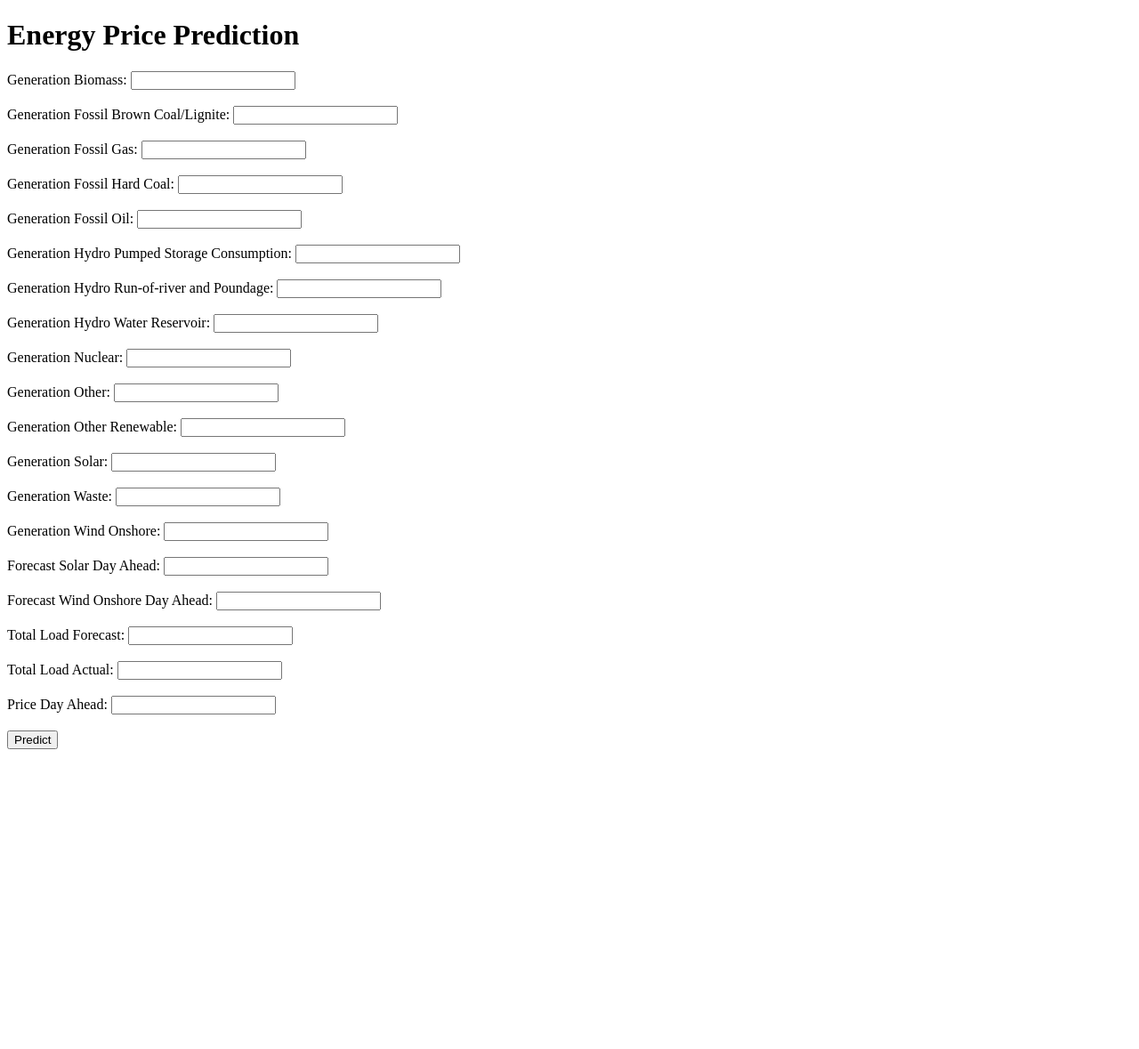
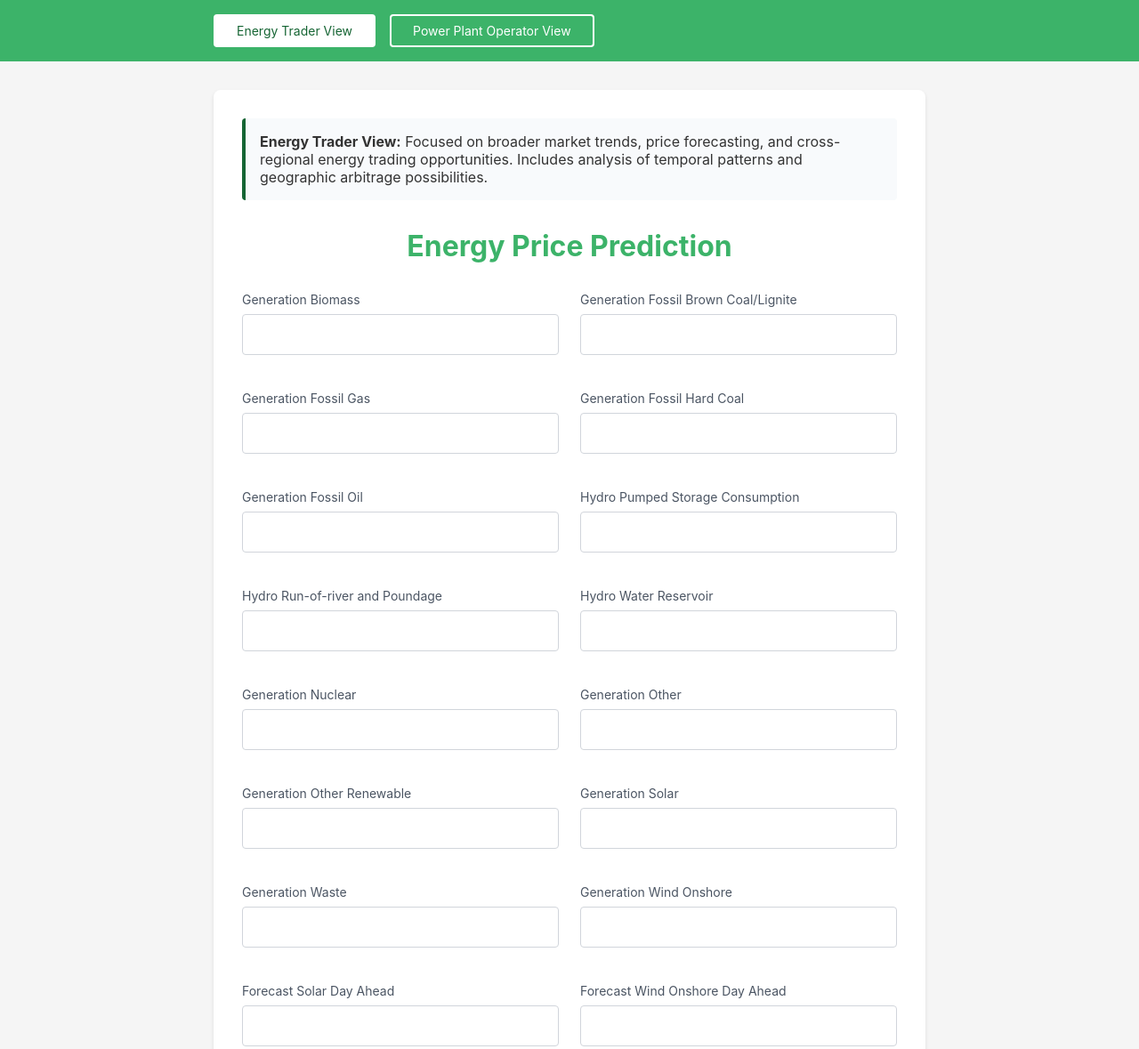
Before and after one commit to kshiraas000/energyHack, a plain HTML site: page frontend/index.html in a window 1280 px wide. Shown: the top 1179 px of the page at 89% size. Before the commit the page ends 850 px from the top, so only its background shows below. Drawn offline with nearby package versions, Linux system fonts and the light colour scheme.

Commit message:
Add role selector navigation and update UI

```diff
--- a/frontend/index.html
+++ b/frontend/index.html
@@ -4,73 +4,143 @@
     <meta charset="UTF-8">
     <meta name="viewport" content="width=device-width, initial-scale=1.0">
     <title>Energy Price Prediction</title>
+    <link rel="stylesheet" href="style.css">
     <script src="https://code.jquery.com/jquery-3.6.0.min.js"></script>
 </head>
 <body>
-    <h1>Energy Price Prediction</h1>
-    <form id="prediction-form">
-        <label for="generation_biomass">Generation Biomass:</label>
-        <input type="number" id="generation_biomass" name="generation biomass" required><br><br>
+    <div class="nav-container">
+        <div class="role-selector">
+            <button class="role-btn active" data-role="trader">Energy Trader View</button>
+            <button class="role-btn" data-role="operator">Power Plant Operator View</button>
+        </div>
+    </div>
 
-        <label for="generation_fossil_brown_coal">Generation Fossil Brown Coal/Lignite:</label>
-        <input type="number" id="generation_fossil_brown_coal" name="generation fossil brown coal/lignite" required><br><br>
+    <div class="container">
+        <div class="role-description" id="role-description">
+            <strong>Energy Trader View:</strong> Focused on broader market trends, price forecasting, and cross-regional energy trading opportunities. Includes analysis of temporal patterns and geographic arbitrage possibilities.
+        </div>
 
-        <label for="generation_fossil_gas">Generation Fossil Gas:</label>
-        <input type="number" id="generation_fossil_gas" name="generation fossil gas" required><br><br>
+        <h1>Energy Price Prediction</h1>
+        <form id="prediction-form">
+            <div class="form-grid">
+                <div class="form-group">
+                    <label for="generation_biomass">Generation Biomass</label>
+                    <input type="number" id="generation_biomass" name="generation biomass" required>
+                </div>
 
-        <label for="generation_fossil_hard_coal">Generation Fossil Hard Coal:</label>
-        <input type="number" id="generation_fossil_hard_coal" name="generation fossil hard coal" required><br><br>
+                <div class="form-group">
+                    <label for="generation_fossil_brown_coal">Generation Fossil Brown Coal/Lignite</label>
+                    <input type="number" id="generation_fossil_brown_coal" name="generation fossil brown coal/lignite" required>
+                </div>
 
-        <label for="generation_fossil_oil">Generation Fossil Oil:</label>
-        <input type="number" id="generation_fossil_oil" name="generation fossil oil" required><br><br>
+                <div class="form-group">
+                    <label for="generation_fossil_gas">Generation Fossil Gas</label>
+                    <input type="number" id="generation_fossil_gas" name="generation fossil gas" required>
+                </div>
 
-        <label for="generation_hydro_pumped_storage_consumption">Generation Hydro Pumped Storage Consumption:</label>
-        <input type="number" id="generation_hydro_pumped_storage_consumption" name="generation hydro pumped storage consumption" required><br><br>
+                <div class="form-group">
+                    <label for="generation_fossil_hard_coal">Generation Fossil Hard Coal</label>
+                    <input type="number" id="generation_fossil_hard_coal" name="generation fossil hard coal" required>
+                </div>
 
-        <label for="generation_hydro_run_of_river_and_poundage">Generation Hydro Run-of-river and Poundage:</label>
-        <input type="number" id="generation_hydro_run_of_river_and_poundage" name="generation hydro run-of-river and poundage" required><br><br>
+                <div class="form-group">
+                    <label for="generation_fossil_oil">Generation Fossil Oil</label>
+                    <input type="number" id="generation_fossil_oil" name="generation fossil oil" required>
+                </div>
 
-        <label for="generation_hydro_water_reservoir">Generation Hydro Water Reservoir:</label>
-        <input type="number" id="generation_hydro_water_reservoir" name="generation hydro water reservoir" required><br><br>
+                <div class="form-group">
+                    <label for="generation_hydro_pumped_storage_consumption">Hydro Pumped Storage Consumption</label>
+                    <input type="number" id="generation_hydro_pumped_storage_consumption" name="generation hydro pumped storage consumption" required>
+                </div>
 
-        <label for="generation_nuclear">Generation Nuclear:</label>
-        <input type="number" id="generation_nuclear" name="generation nuclear" required><br><br>
+                <div class="form-group">
+                    <label for="generation_hydro_run_of_river_and_poundage">Hydro Run-of-river and Poundage</label>
+                    <input type="number" id="generation_hydro_run_of_river_and_poundage" name="generation hydro run-of-river and poundage" required>
+                </div>
 
-        <label for="generation_other">Generation Other:</label>
-        <input type="number" id="generation_other" name="generation other" required><br><br>
+                <div class="form-group">
+                    <label for="generation_hydro_water_reservoir">Hydro Water Reservoir</label>
+                    <input type="number" id="generation_hydro_water_reservoir" name="generation hydro water reservoir" required>
+                </div>
 
-        <label for="generation_other_renewable">Generation Other Renewable:</label>
-        <input type="number" id="generation_other_renewable" name="generation other renewable" required><br><br>
+                <div class="form-group">
+                    <label for="generation_nuclear">Generation Nuclear</label>
+                    <input type="number" id="generation_nuclear" name="generation nuclear" required>
+                </div>
 
-        <label for="generation_solar">Generation Solar:</label>
-        <input type="number" id="generation_solar" name="generation solar" required><br><br>
+                <div class="form-group">
+                    <label for="generation_other">Generation Other</label>
+                    <input type="number" id="generation_other" name="generation other" required>
+                </div>
 
-        <label for="generation_waste">Generation Waste:</label>
-        <input type="number" id="generation_waste" name="generation waste" required><br><br>
+                <div class="form-group">
+                    <label for="generation_other_renewable">Generation Other Renewable</label>
+                    <input type="number" id="generation_other_renewable" name="generation other renewable" required>
+                </div>
 
-        <label for="generation_wind_onshore">Generation Wind Onshore:</label>
-        <input type="number" id="generation_wind_onshore" name="generation wind onshore" required><br><br>
+                <div class="form-group">
+                    <label for="generation_solar">Generation Solar</label>
+                    <input type="number" id="generation_solar" name="generation solar" required>
+                </div>
 
-        <label for="forecast_solar_day_ahead">Forecast Solar Day Ahead:</label>
-        <input type="number" id="forecast_solar_day_ahead" name="forecast solar day ahead" required><br><br>
+                <div class="form-group">
+                    <label for="generation_waste">Generation Waste</label>
+                    <input type="number" id="generation_waste" name="generation waste" required>
+                </div>
 
-        <label for="forecast_wind_onshore_day_ahead">Forecast Wind Onshore Day Ahead:</label>
-        <input type="number" id="forecast_wind_onshore_day_ahead" name="forecast wind onshore day ahead" required><br><br>
+                <div class="form-group">
+                    <label for="generation_wind_onshore">Generation Wind Onshore</label>
+                    <input type="number" id="generation_wind_onshore" name="generation wind onshore" required>
+                </div>
 
-        <label for="total_load_forecast">Total Load Forecast:</label>
-        <input type="number" id="total_load_forecast" name="total load forecast" required><br><br>
+                <div class="form-group">
+                    <label for="forecast_solar_day_ahead">Forecast Solar Day Ahead</label>
+                    <input type="number" id="forecast_solar_day_ahead" name="forecast solar day ahead" required>
+                </div>
 
-        <label for="total_load_actual">Total Load Actual:</label>
-        <input type="number" id="total_load_actual" name="total load actual" required><br><br>
+                <div class="form-group">
+                    <label for="forecast_wind_onshore_day_ahead">Forecast Wind Onshore Day Ahead</label>
+                    <input type="number" id="forecast_wind_onshore_day_ahead" name="forecast wind onshore day ahead" required>
+                </div>
 
-        <label for="price_day_ahead">Price Day Ahead:</label>
-        <input type="number" id="price_day_ahead" name="price day ahead" required><br><br>
+                <div class="form-group">
+                    <label for="total_load_forecast">Total Load Forecast</label>
+                    <input type="number" id="total_load_forecast" name="total load forecast" required>
+                </div>
 
-        <button type="submit">Predict</button>
-    </form>
+                <div class="form-group">
+                    <label for="total_load_actual">Total Load Actual</label>
+                    <input type="number" id="total_load_actual" name="total load actual" required>
+                </div>
 
-    <div id="result"></div>
+                <div class="form-group">
+                    <label for="price_day_ahead">Price Day Ahead</label>
+                    <input type="number" id="price_day_ahead" name="price day ahead" required>
+                </div>
+            </div>
 
-    <script src="{{ url_for('static', filename='home.js') }}"></script>
+            <button type="submit">Predict</button>
+        </form>
+
+        <div id="result"></div>
+    </div>
+
+    <script>
+        $(document).ready(function() {
+            $('.role-btn').click(function() {
+                // Update active button
+                $('.role-btn').removeClass('active');
+                $(this).addClass('active');
+
+                // Update description based on role
+                const role = $(this).data('role');
+                const description = role === 'trader'
+                    ? '<strong>Energy Trader View:</strong> Focused on broader market trends, price forecasting, and cross-regional energy trading opportunities. Includes analysis of temporal patterns and geographic arbitrage possibilities.'
+                    : '<strong>Power Plant Operator View:</strong> Focused on specific plant performance metrics, local grid conditions, and operational efficiency. Includes detailed unit-level analysis and maintenance scheduling implications.';
+
+                $('#role-description').html(description);
+            });
+        });
+    </script>
 </body>
 </html>
--- /dev/null
+++ b/frontend/style.css
@@ -0,0 +1,152 @@
+* {
+    margin: 0;
+    padding: 0;
+    box-sizing: border-box;
+    font-family: -apple-system, BlinkMacSystemFont, 'Segoe UI', Roboto, Oxygen, Ubuntu, Cantarell, sans-serif;
+}
+
+body {
+    background-color: #f5f5f5;
+    padding: 0;
+    color: #333;
+}
+
+.nav-container {
+    background-color: #3cb369;  /* Changed to green */
+    padding: 1rem 2rem;
+    margin-bottom: 2rem;
+}
+
+.role-selector {
+    max-width: 800px;
+    margin: 0 auto;
+    display: flex;
+    gap: 1rem;
+}
+
+.role-btn {
+    padding: 0.5rem 1.5rem;
+    border: 2px solid white;
+    background: transparent;
+    color: white;
+    border-radius: 4px;
+    cursor: pointer;
+    font-size: 0.875rem;
+    transition: all 0.2s;
+}
+
+.role-btn.active {
+    background-color: white;
+    color: #166534;  /* Changed to green */
+}
+
+.role-btn:hover {
+    background-color: rgba(255, 255, 255, 0.1);
+}
+
+.role-btn.active:hover {
+    background-color: #f8fafc;
+}
+
+.container {
+    max-width: 800px;
+    margin: 2rem auto;
+    background: white;
+    padding: 2rem;
+    border-radius: 8px;
+    box-shadow: 0 2px 4px rgba(0,0,0,0.1);
+}
+
+h1 {
+    color: #3cb369;  /* Changed to green */
+    margin-bottom: 2rem;
+    text-align: center;
+    font-size: 2rem;
+}
+
+.role-description {
+    background-color: #f8fafc;
+    border-radius: 4px;
+    padding: 1rem;
+    margin-bottom: 2rem;
+    border-left: 4px solid #166534;  /* Changed to green */
+}
+
+.form-grid {
+    display: grid;
+    grid-template-columns: repeat(auto-fit, minmax(300px, 1fr));
+    gap: 1.5rem;
+}
+
+.form-group {
+    margin-bottom: 1rem;
+}
+
+label {
+    display: block;
+    margin-bottom: 0.5rem;
+    font-size: 0.875rem;
+    color: #4b5563;
+}
+
+input[type="number"] {
+    width: 100%;
+    padding: 0.75rem;
+    border: 1px solid #d1d5db;
+    border-radius: 4px;
+    font-size: 1rem;
+    transition: border-color 0.2s;
+}
+
+input[type="number"]:focus {
+    outline: none;
+    border-color: #166534;  /* Changed to green */
+    box-shadow: 0 0 0 3px rgba(22,101,52,0.1);  /* Changed to green */
+}
+
+button[type="submit"] {
+    background-color: #3cb369;  /* Changed to green */
+    color: white;
+    padding: 0.75rem 2rem;
+    border: none;
+    border-radius: 4px;
+    font-size: 1rem;
+    cursor: pointer;
+    transition: background-color 0.2s;
+    width: 100%;
+    max-width: 200px;
+    margin: 2rem auto;
+    display: block;
+}
+
+button[type="submit"]:hover {
+    background-color: #33a55f;  /* Darker green */
+}
+
+#result {
+    margin-top: 2rem;
+    padding: 1rem;
+    border-radius: 4px;
+    background-color: #f3f4f6;
+    text-align: center;
+}
+
+@media (max-width: 768px) {
+    .container {
+        margin: 1rem;
+        padding: 1rem;
+    }
+
+    .nav-container {
+        padding: 1rem;
+    }
+
+    .role-selector {
+        flex-direction: column;
+    }
+
+    .role-btn {
+        width: 100%;
+        text-align: center;
+    }
+}
```
